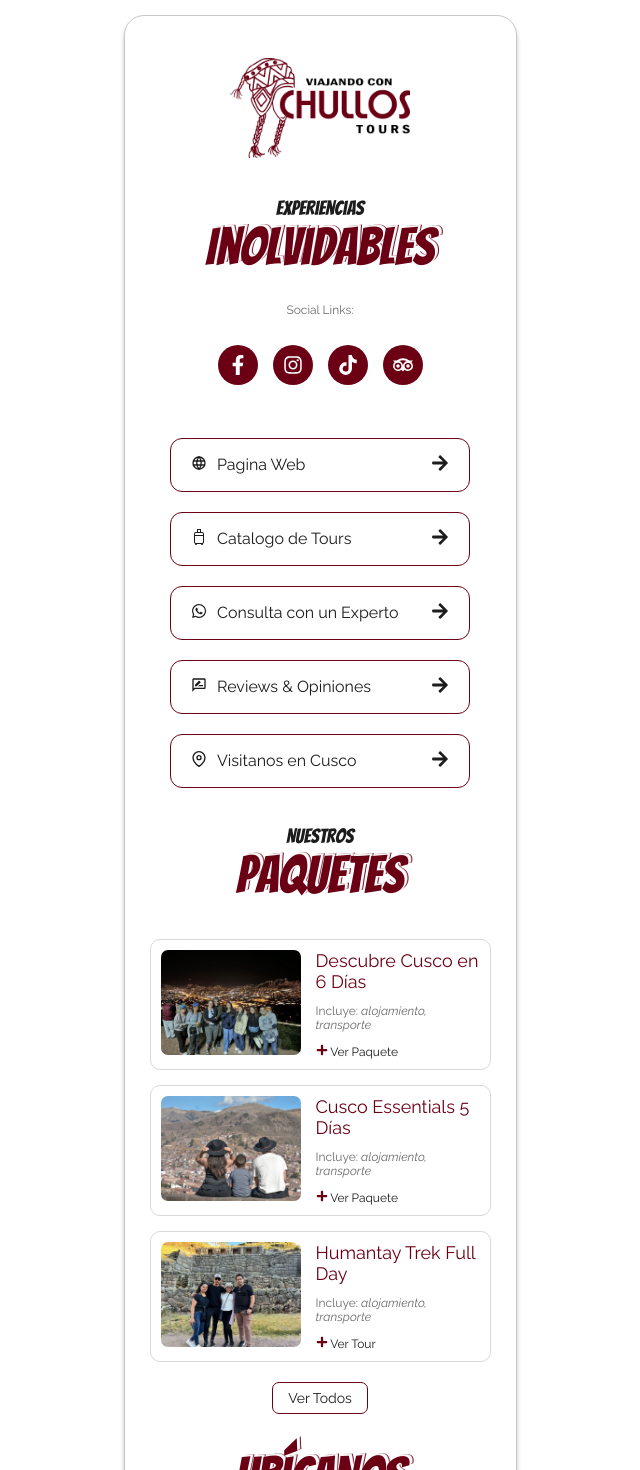
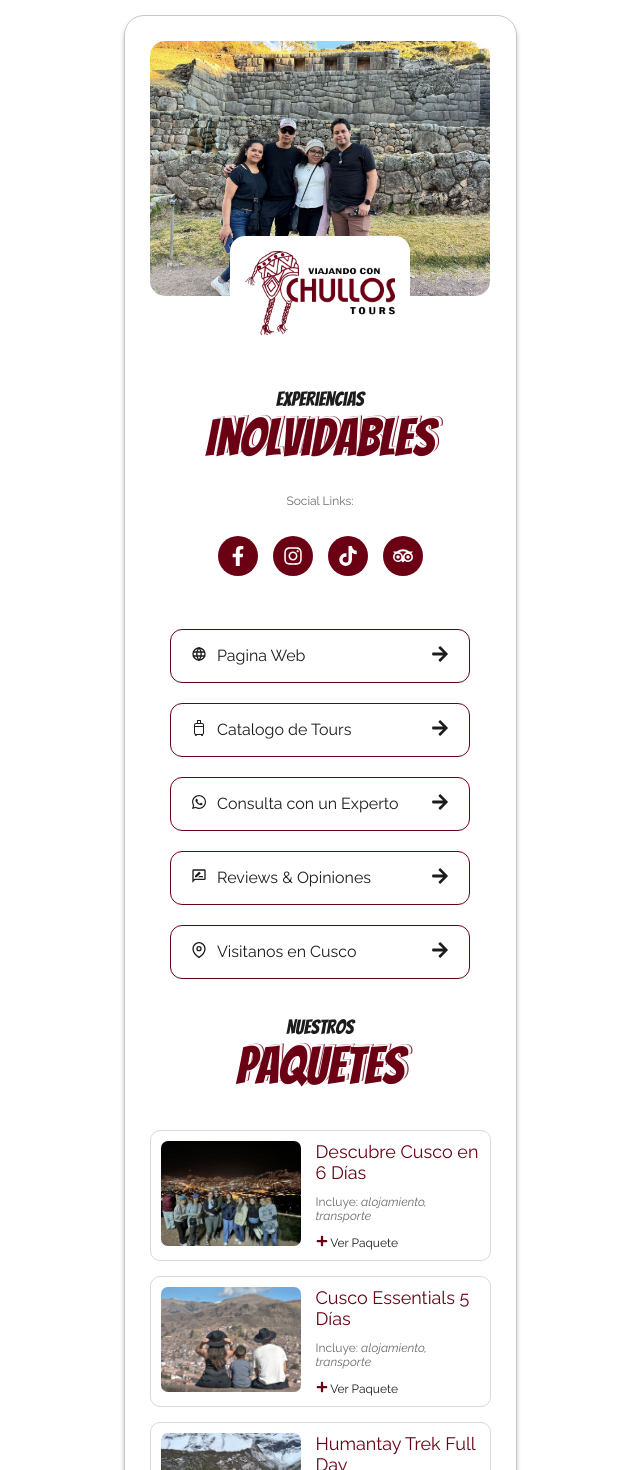
Before and after one commit to ricardoqc/bio-chullos, a React (Vite) app: page / in a window 1280 px wide. Shown: the top 1470 px of the page, without its empty margins (320-960 px from the left). Built offline with nearby package versions, Linux system fonts and the light colour scheme.

Commit message:
Cambios en el diseño y actualizaciones menores

```diff
--- a/src/components/Head.jsx
+++ b/src/components/Head.jsx
@@ -1,14 +1,22 @@
 import React from 'react';
 import Site_Logo from '../assets/site_imgs/logo.png';
+import hero_header from '../assets/catalog/cusco3.jpg';
 import { FaFacebookF, FaWhatsapp, FaInstagram, FaTiktok, FaTripadvisor } from "react-icons/fa";
 
 export const Head = () => {
     return (
         <div>
-            <div className="brand">
-                <picture>
-                    <img src={Site_Logo} alt="" />
-                </picture>
+            <div className='header'>
+                <div className="hero-header">
+                    <picture>
+                        <img src={hero_header} alt="" />
+                    </picture>
+                </div>
+                <div className="brand">
+                    <picture>
+                        <img src={Site_Logo} alt="" />
+                    </picture>
+                </div>
             </div>
             <div className='title_section'>
                 <span className='subtitle'>Experiencias</span>
--- a/src/components/Packs.jsx
+++ b/src/components/Packs.jsx
@@ -2,7 +2,7 @@ import React from 'react'
 import { FaPlus } from "react-icons/fa";
 import cusco_img1 from '../assets/catalog/cusco1.jpg'
 import cusco_img2 from '../assets/catalog/cusco2.jpg'
-import cusco_img3 from '../assets/catalog/cusco3.jpg'
+import cusco_img5 from '../assets/catalog/cusco5.jpg'
 import { cusco6dias, cusco5dias, lagunahumantay } from '../assets/links/urls_wpp'
 
 export const Packs = () => {
@@ -40,12 +40,12 @@ export const Packs = () => {
                 <div className="card">
                     <div className="img_card">
                         <picture>
-                            <img src={cusco_img3} alt="" />
+                            <img src={cusco_img5} alt="" />
                         </picture>
                     </div>
                     <div className="description_card">
                         <h2>Humantay Trek Full Day</h2>
-                        <span>Incluye: <em>alojamiento, transporte</em></span>
+                        <span>Incluye: <em>almuerzo, transporte</em></span>
                         <a href="https://chullostours.com/tours/laguna-humantay/" target='_blank'><span className='link'><i><FaPlus /></i> Ver Tour</span></a>
                     </div>
                 </div>
--- a/src/index.css
+++ b/src/index.css
@@ -21,6 +21,17 @@
 .brand img {
     margin: 5%;
     width: 180px;
+    background-color: #ffffff;
+    margin-top: -60px;
+    padding: 15px;
+    border-radius: 15px;
+}
+
+.hero-header img {
+    width: 340px;
+    display: flex;
+    justify-content: center;
+    border-radius: 15px;
 }
 
 .title_section {
```
Also changed, not shown: src/assets/catalog/cusco5.jpg (added).
